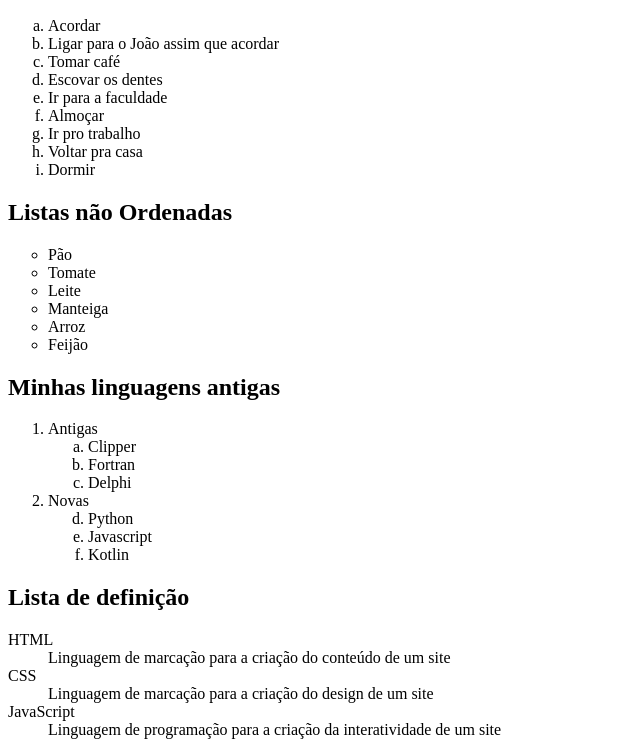
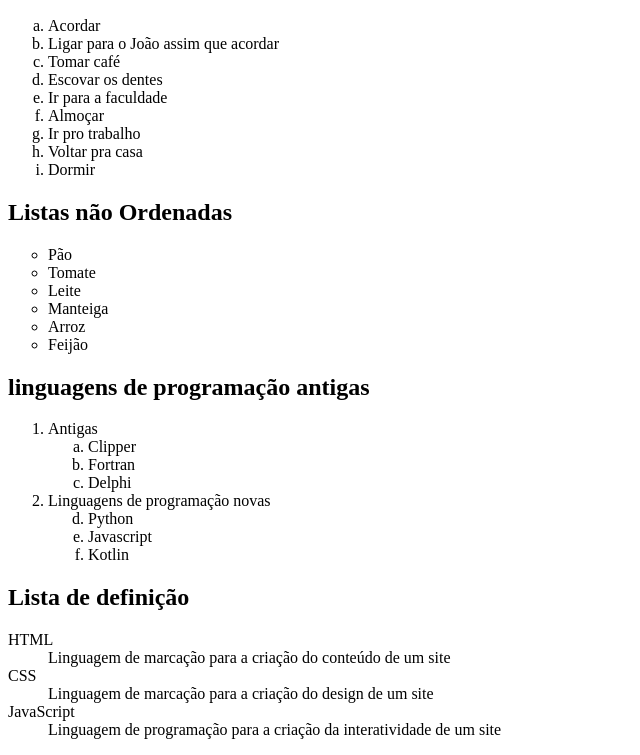
Before and after one commit to mayarazmelo/curso-html-css, a plain HTML site: page ex010/index.html in a window 1280 px wide. Shown: the part 110-865 px from the top of the page, without its empty margins (0-640 px from the left). Drawn offline with Linux system fonts and the light colour scheme.

Commit message:
Listas em HTML - adicionando linhas mistas e de definição

```diff
--- a/ex010/index.html
+++ b/ex010/index.html
@@ -28,7 +28,7 @@
         <li>Arroz</li>
         <li>Feijão</li>
     </ul>
-    <h2>Minhas linguagens antigas</h2>
+    <h2>linguagens de programação antigas</h2>
     <ol>
         <li>Antigas</li>
         <ol type="a">
@@ -36,7 +36,7 @@
             <li>Fortran</li>
             <li>Delphi</li>
         </ol>
-        <li>Novas</li>
+        <li>Linguagens de programação novas</li>
         <ol type="a" start="4">
             <li>Python</li>
             <li>Javascript</li>
```
Also changed, not shown: ex010/jogos.html (+1 -0 lines).
